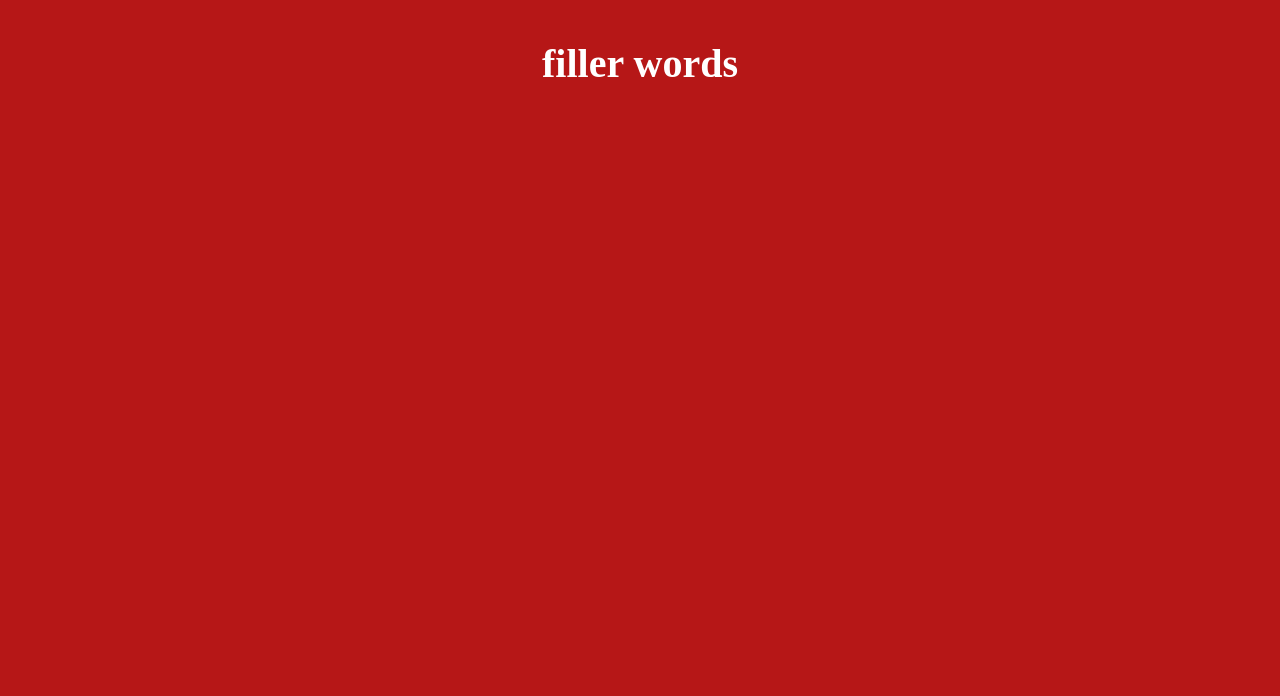
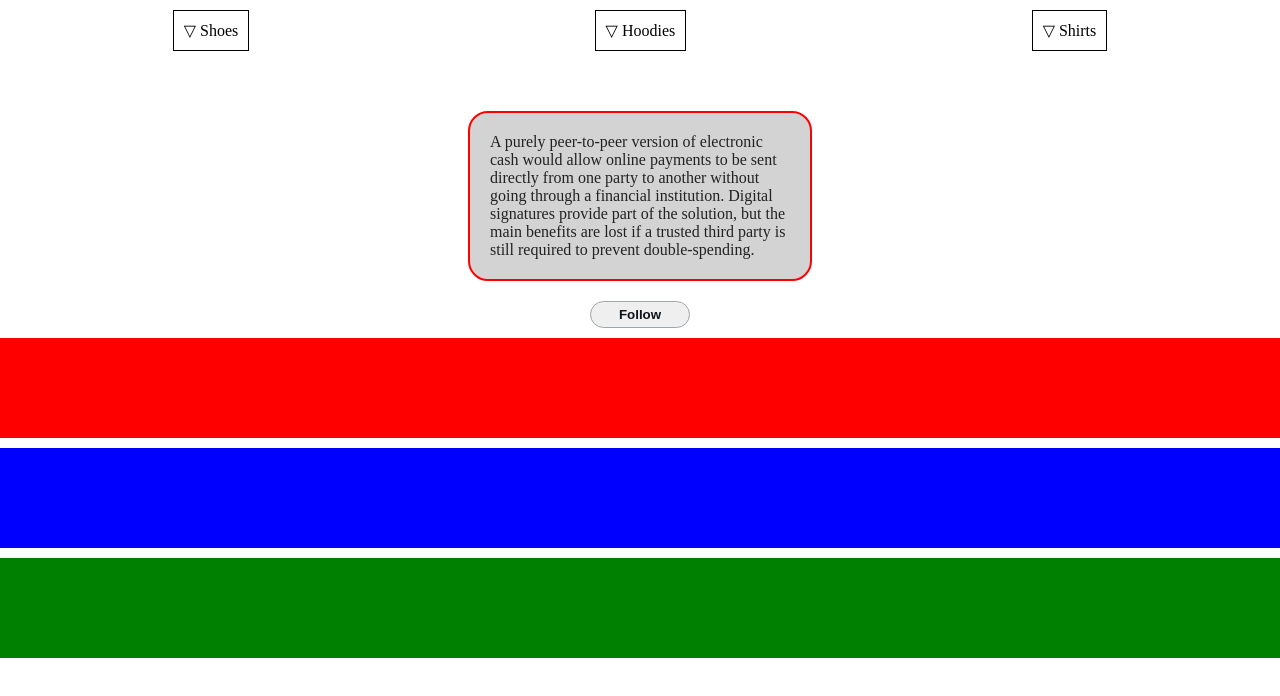
Before and after one commit to Anthony-S4/WebDev, a plain HTML site: page CSSBasics/index.html in a window 1280 px wide. Drawn offline with Linux system fonts and the light colour scheme.

Commit message:
Practice 1

```diff
--- a/CSSBasics/index.html
+++ b/CSSBasics/index.html
@@ -4,6 +4,22 @@
         <link rel ="stylesheet" href = "styles.css">
     </head>
     <body>
-        <p> filler words</p>
+        <div class="nav-wrapper">
+            <div class = "item"> ▽ Shoes </div>
+            <div class = "item"> ▽ Hoodies </div>
+            <div class = "item"> ▽ Shirts </div>
+        </div>
+        <div class = "text">
+            A purely peer-to-peer version of electronic cash would allow online
+            payments to be sent directly from one party to another without going through a
+            financial institution. Digital signatures provide part of the solution, but the main
+            benefits are lost if a trusted third party is still required to prevent double-spending.
+        </div>
+        <div class = "fbutton">
+            <button class = "ffbutton">Follow</button>
+        </div>
+        <div class = "red"></div>
+        <div class = "blue"></div>
+        <div class = "green"></div>
     </body>
 </html>
--- a/CSSBasics/styles.css
+++ b/CSSBasics/styles.css
@@ -1,9 +1,68 @@
-body
+body{
+    margin: 0;
+}
+.nav-wrapper
 {
-    background: rgb(182, 23, 23);
-    color: white;
-    font-size: 40px;
+    display: flex;
+    justify-content: space-around;
+
+}
+.item{
+    text-align: center;
+    border: 1px solid black;
+    padding: 10px;
+    margin-top: 10px;
+    margin-bottom: 10px;
+
+}
+.text{
+    color: #222222;
+    background: lightgrey;
+    width: 300px;
+    margin-top: 50px;
+    margin-left: auto;
+    margin-right: auto;
+    padding: 20px;
+    border: 2px solid red;
+    border-radius: 20px;
+}
+.ffbutton
+{
+    color: #0f1419;
     font-weight: bold;
-    text-align: center;
-    margin-top: 5px;
+    border: 1px solid #9fa5a8;
+    border-radius: 20px;
+    width: 100px;
+    margin-left: auto;
+    margin-right: auto;
+    padding-top: 5px;
+    padding-bottom: 5px;
+    padding-left: 8px;
+    padding-right: 8px;
+
+
 }
+.fbutton{
+   margin-top: 20px;
+   width: 100px;
+   margin-left: auto;
+   margin-right: auto;
+
+}
+.red{
+    height: 100px;
+    background: red;
+    margin-top: 10px;
+    margin-bottom: 10px;
+}
+.blue
+{
+    height: 100px;
+    background: blue;
+    margin-bottom: 10px;
+}
+.green
+{
+    height: 100px;
+    background: green;
+}
--- /dev/null
+++ b/Ggl/stylesv2.css
@@ -0,0 +1,53 @@
+body{
+    background: white;
+}
+.main{
+    margin-top: 20px;
+}
+.logo{
+    display: block;
+    width: 300px;
+    margin-left: auto;
+    margin-right: auto;
+    margin-bottom: 20px;
+}
+.search{
+    display: block;
+    width: 350px;
+    line-height: 24px;
+    margin-left: auto;
+    margin-right: auto;
+
+    padding-top: 10px;
+    padding-bottom: 10px;
+    padding-right: 30px;
+    padding-left: 30px;
+
+    border: 1px solid #dfe1e5;
+    border-radius: 24px;
+}
+.btn-wrapper{
+    display: flex;
+    justify-content: center;
+}
+.btn{
+    background-color: #dfe1e5;
+    border: white;
+    border-radius: 5px;
+
+    margin-top: 10px;
+
+    padding-top: 5px;
+    padding-bottom: 5px;
+    padding-right: 15px;
+    padding-left: 15px;
+
+    margin-right: 10px;
+    margin-left: 10px;
+
+    font-size: 14px;
+    font-weight:500;
+}
+.blucky{
+    display: inline;
+}
```
Also changed, not shown: Ggl/home.html (+10 -6 lines).
